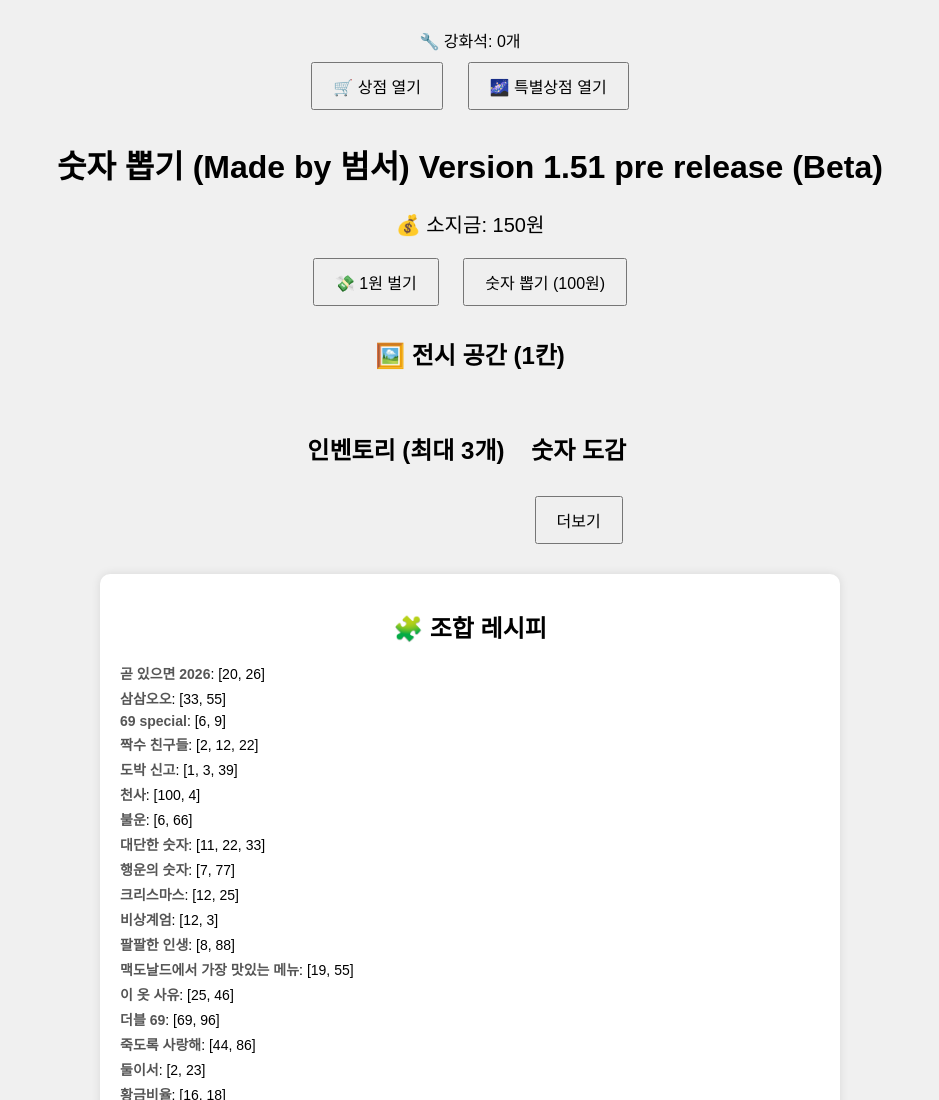
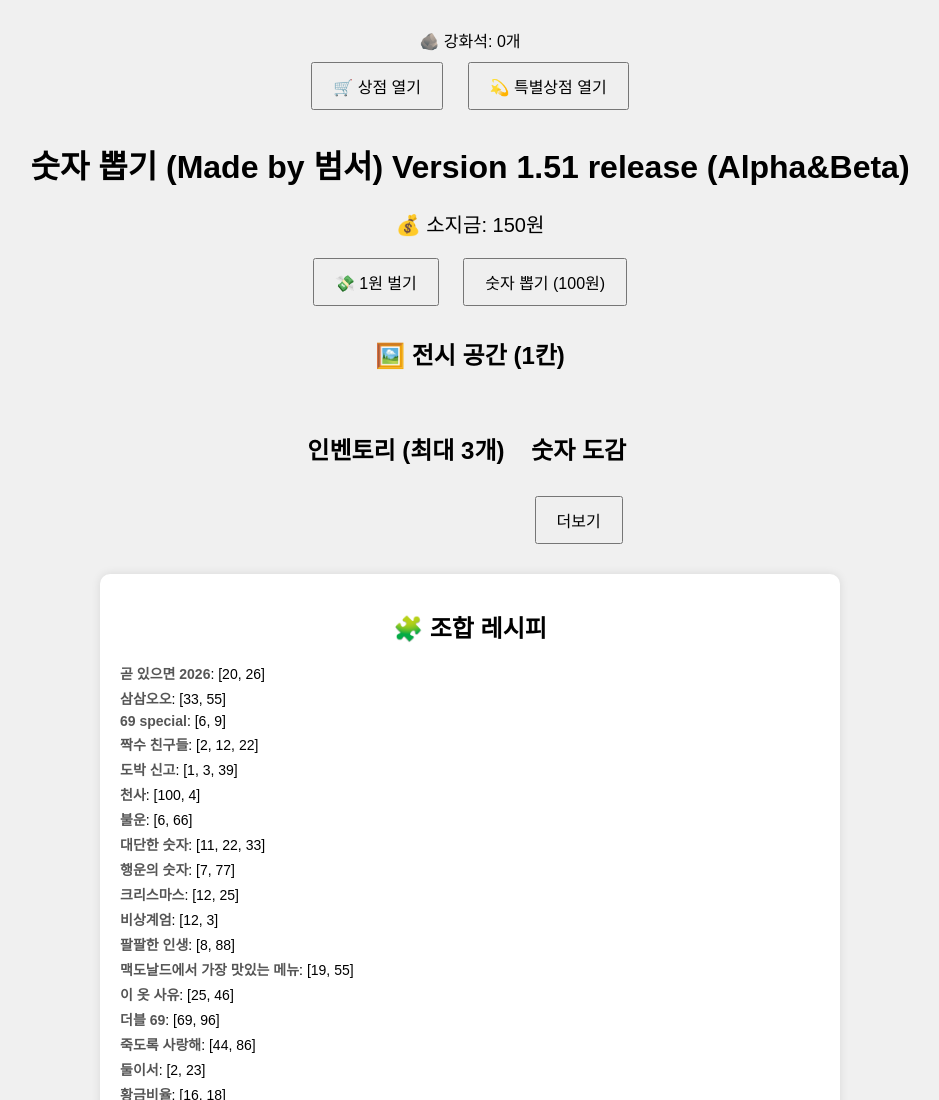
Before and after one commit to NumberGacha/NumberGacha, a plain HTML site: page index.html in a window 1280 px wide. Shown: the top 1100 px of the page, without its empty margins (170-1109 px from the left). Drawn offline with Linux system fonts and the light colour scheme.

Commit message:
Update index.html

```diff
--- a/index.html
+++ b/index.html
@@ -36,7 +36,7 @@
       width: 150px;
       height: 150px;
       font-size: 48px;
-      font-family: 'Georgia', serif;
+      font-family: 'Noto-Sans', serif;
       border-radius: 15px;
       display: flex;
       align-items: center;
@@ -94,7 +94,7 @@
 </head>
 <body>
 
-<div>🔧 강화석: <span id="gem-count">0</span>개</div>
+<div>🪨 강화석: <span id="gem-count">0</span>개</div>
 <button onclick="openShop()">🛒 상점 열기</button>
 
 <!-- 상점 모달 -->
@@ -110,17 +110,17 @@
   <button onclick="closeShop()">닫기</button>
 </div>
 
-  <button onclick="openSpecialShop()">🌌 특별상점 열기</button>
+  <button onclick="openSpecialShop()">💫 특별상점 열기</button>
   <div id="special-shop-modal" style="display:none; position:fixed; top:25%; left:50%; transform:translateX(-50%);
        background:white; padding:20px; box-shadow:0 0 500px rgba(0,0,0,0.3);
        max-width:90%; max-height:60vh; overflow-y:auto;">
-  <h2>🌌 특별상점</h2>
+  <h2>💫 특별상점</h2>
   <p>특별한 숫자 <strong>0</strong>을 <strong>10,000원</strong>에 구매할 수 있습니다.</p>
   <button onclick="buySpecialNumber()">✨ 숫자 "0" 구매</button>
   <button onclick="closeSpecialShop()">닫기</button>
 </div>
 
-  <h1>숫자 뽑기 (Made by 범서) Version 1.51 pre release (Beta) </h1>
+  <h1>숫자 뽑기 (Made by 범서) Version 1.51 release (Alpha&Beta) </h1>
   <div id="money">💰 소지금: 0원</div>
   <button onclick="earnMoney()">💸 1원 벌기</button>
   <button onclick="drawNumber()"> 숫자 뽑기 (100원)</button>
```
